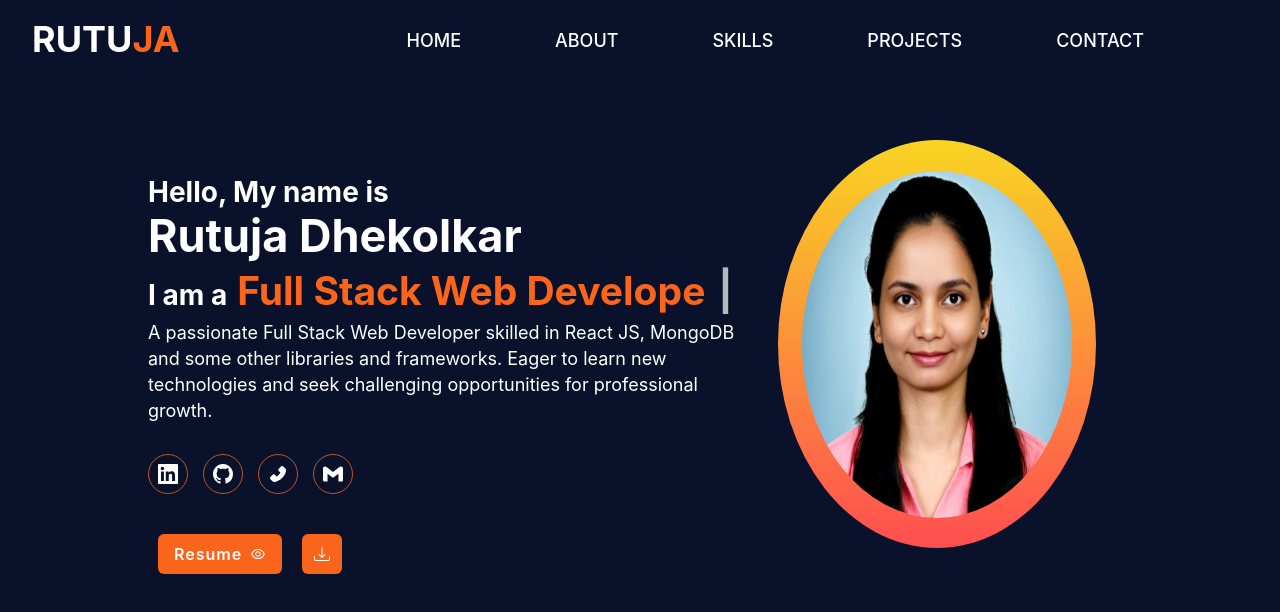
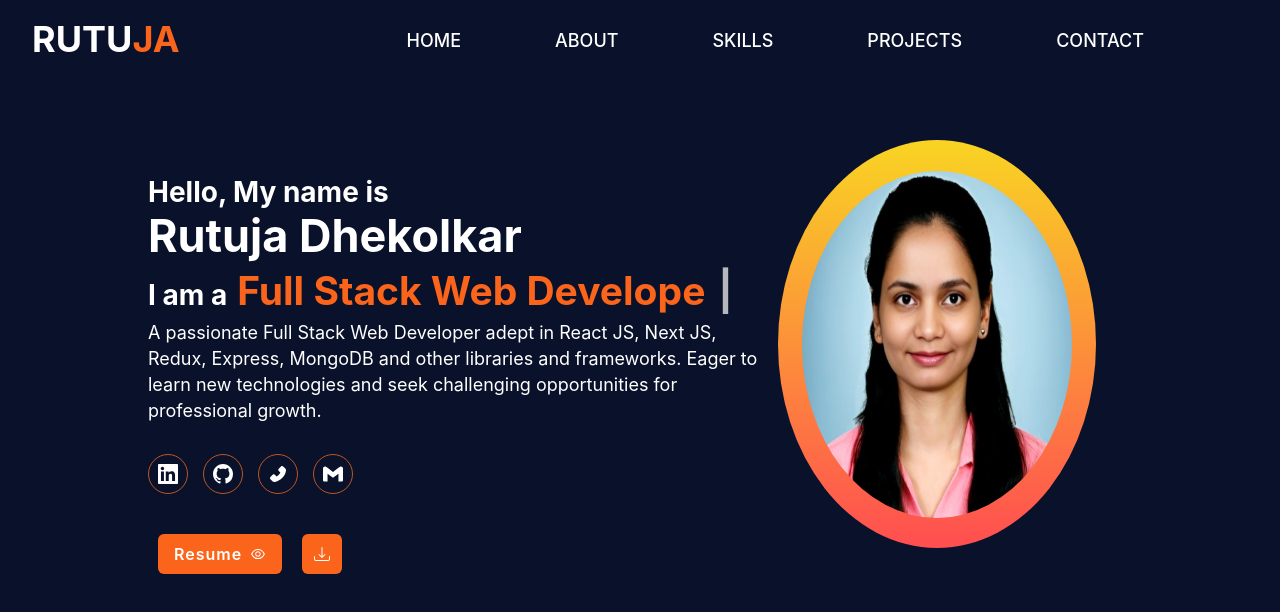
Before and after one commit to Rutu-11/My_Portfolio, a React (Create React App) app: page / in a window 1280 px wide. Shown: the top 612 px of the page. Built offline with nearby package versions, Linux system fonts and the light colour scheme.

Commit message:
done-media-querie6

```diff
--- a/src/Components/Home.jsx
+++ b/src/Components/Home.jsx
@@ -39,12 +39,12 @@ function Home() {
         // marginBottom={'50px'}
         className="home-content"
         // boxShadow={"0 0 20px #fb641b "}
-        textAlign={['center', 'center', 'center', 'left', 'left']}
+        textAlign={["center", "center", "center", "left", "left"]}
         // w={["65%", "65%", "65%", "400px", "auto"]}
         // h={["60%", "60%", "65%", "400px", "auto"]}
         // w={['550px','550px','550px','550px','550px']} h={['550px','550px','550px','550px','550px']}
       >
-        <Heading as="h3" className="heading" >
+        <Heading as="h3" className="heading">
           Hello, My name is
         </Heading>
         <Heading as="h1" className="heading">
@@ -55,9 +55,10 @@ function Home() {
           <Cursor />
         </Heading>
         <Text>
-          A passionate Full Stack Web Developer skilled in React JS, MongoDB and
-          some other libraries and frameworks. Eager to learn new technologies
-          and seek challenging opportunities for professional growth.
+          A passionate Full Stack Web Developer adept in React JS, Next JS,
+          Redux, Express, MongoDB and other libraries and frameworks. Eager to
+          learn new technologies and seek challenging opportunities for
+          professional growth.
         </Text>
 
         <Box className="social-media">
@@ -122,16 +123,15 @@ function Home() {
         </a>
       </Box>
 
-      <Box w={["250px", "350px", "450px", "420px", "480px"]}
+      <Box
+        w={["250px", "350px", "450px", "420px", "480px"]}
         h={["250px", "350px", "450px", "420px", "480px"]}
         // boxShadow={"0 0 20px #fb641b "}
-        margin={'auto'}
+        margin={"auto"}
       >
         <Flex
-
           w="85%"
-            h={'85%'}
-
+          h={"85%"}
           className="home-image"
           // borderRadius={'50%'}
           // borderRadius={["50%", "50%", "50%", "50%", "50%"]}
```
Lines whose indentation alone changed are shown as unchanged.
